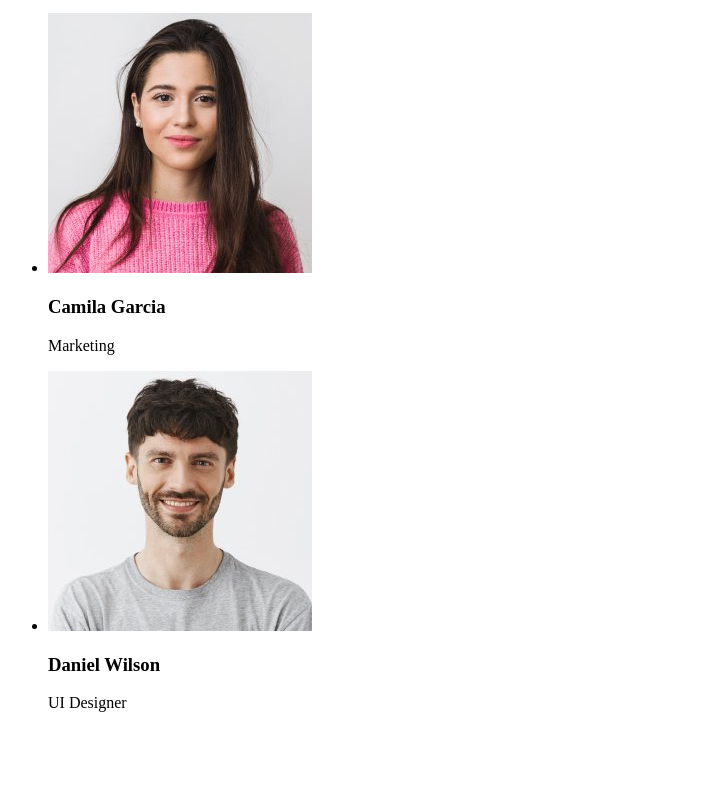
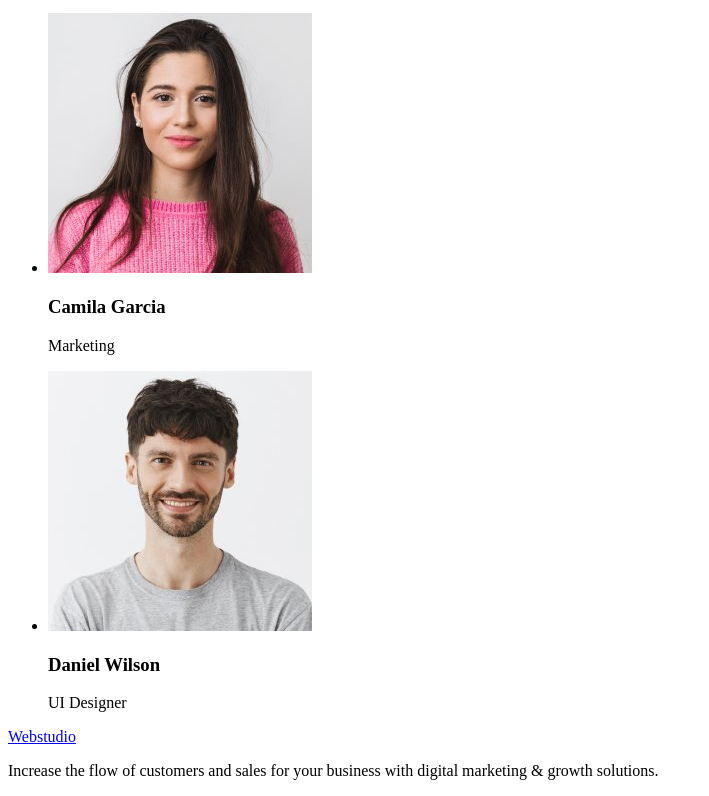
Before and after one commit to YuliiaLukomska/goit-markup-hw-01, a plain HTML site: page index.html in a window 1280 px wide. Shown: the part 1362-2158 px from the top of the page, without its empty margins (0-709 px from the left). Before the commit the page ends 2090 px from the top, so only its background shows below. Drawn offline with Linux system fonts and the light colour scheme.

Commit message:
add text into footer

```diff
--- a/index.html
+++ b/index.html
@@ -115,6 +115,12 @@
         </ul>
       </section>
     </main>
-    <footer></footer>
+    <footer>
+      <a href="./index.html">Webstudio</a>
+      <p>
+        Increase the flow of customers and sales for your business with digital
+        marketing & growth solutions.
+      </p>
+    </footer>
   </body>
 </html>
```
